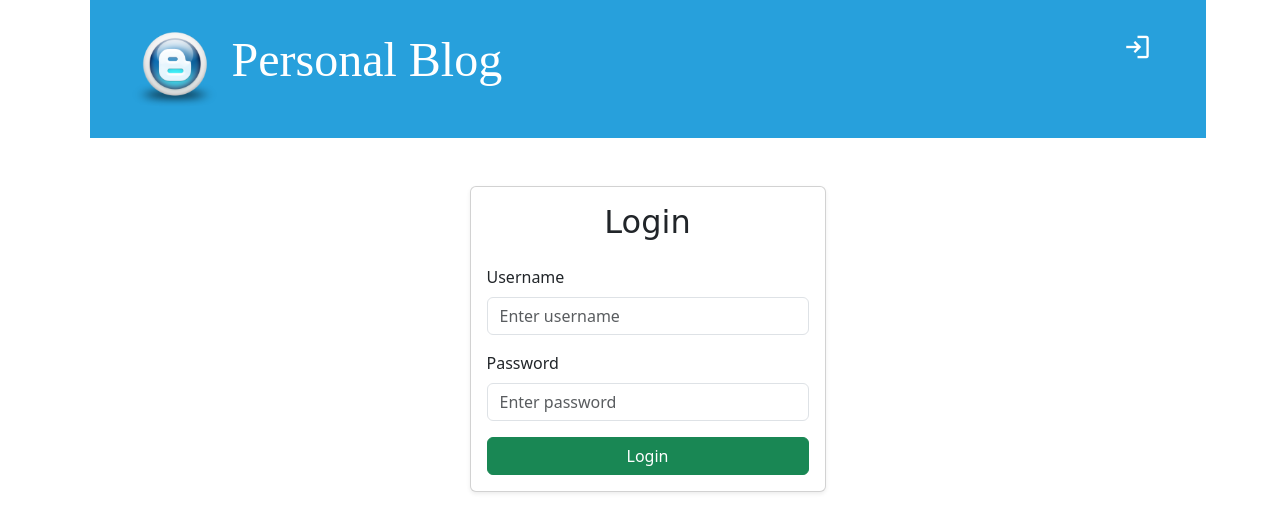
After one commit to ayushgiri5429/Personal_blog, a Django app: page /accounts/login/ in a window 1280 px wide. The commit adds this page. Shown: the top 532 px of the page. Run offline with Django 5.2, Linux system fonts and the light colour scheme; some libraries are stand-ins or nearby versions.

Commit message:
New feature Added

```diff
--- a/BLOG/settings.py
+++ b/BLOG/settings.py
@@ -121,3 +121,6 @@ STATICFILES_DIRS = ['static']
 # https://docs.djangoproject.com/en/5.2/ref/settings/#default-auto-field
 
 DEFAULT_AUTO_FIELD = 'django.db.models.BigAutoField'
+
+LOGIN_REDIRECT_URL = '/'
+LOGOUT_REDIRECT_URL = '/'
--- a/BLOG/urls.py
+++ b/BLOG/urls.py
@@ -17,7 +17,11 @@ Including another URLconf
 from django.contrib import admin
 from django.urls import path, include
 
+from django.contrib.auth import views as auth_views
+
 urlpatterns = [
     path('admin/', admin.site.urls),
     path("", include("blog_app.urls")),
+    path("accounts/login/", auth_views.LoginView.as_view(), name="login"),
+    path("accounts/logout/", auth_views.LogoutView.as_view(), name="logout"),
 ]
--- a/blog_app/urls.py
+++ b/blog_app/urls.py
@@ -5,4 +5,10 @@ from blog_app import views
 urlpatterns = [
     path("", views.post_list, name="post-list"),
     path("post-detail/<int:pk>/", views.post_detail, name="post-detail"),
+    path("draft-list/", views.draft_list, name="draft-list"),
+    path("draft-detail/<int:pk>", views.draft_detail, name="draft-detail"),
+    path("post-create/", views.post_create, name="post-create"),
+    path("post-update/<int:pk>/", views.post_update, name="post-update"),
+    path("post-delete/<int:pk>/", views.post_delete, name="post-delete"),
+    path("draft-publish/<int:pk>/", views.draft_publish, name="draft-publish"),
 ]
--- a/static/css/blog.css
+++ b/static/css/blog.css
@@ -68,7 +68,7 @@ h4 {
 }
 
 .lg-icons {
-  font-size: 60px !important;
+  font-size: 30px !important;
 }
 
 .link {
--- a/templates/base.html
+++ b/templates/base.html
@@ -4,13 +4,40 @@
 <head>
     <meta charset="utf-8">
     <meta name="viewport" content="width=device-width, initial-scale=1">
-    <title>Bootstrap demo</title>
+    <title>Personal Blog</title>
     <link href="{% static 'css/bootstrap.min.css' %}" rel="stylesheet">
+    <link rel="stylesheet" href="https://fonts.googleapis.com/css2?family=Material+Symbols+Outlined:opsz,wght,FILL,GRAD@20..48,100..700,0..1,-50..200" />
     <link href="{% static 'css/blog.css' %}" rel="stylesheet" >
 </head>
 <body>
     <div class="container">
         <header class="page-header">
+            <nav class="top-menu">
+
+                {% if request.user.is_authenticated %}
+
+                <a href="{% url 'post-create' %}" class="btn text-white">
+                    <span class="material-symbols-outlined lg-icons">add</span>
+                </a>
+
+                <a href="{% url 'draft-list' %}" class="btn text-white">
+                    <span class="material-symbols-outlined lg-icons">edit</span>
+                </a>
+
+                <form action="{% url 'logout' %}" method="post" class="d-inline">
+                {% csrf_token %}
+                    <button type="submit" class="btn text-white" aria-label="Logout">
+                        <span class="material-symbols-outlined lg-icons" aria-hidden="true">logout</span>
+                    </button>
+                </form>
+
+                {% else %}
+
+                <a href="{% url 'login' %}" class="btn text-white">
+                    <span class="material-symbols-outlined lg-icons">login</span>
+                </a>
+                {% endif %}
+            </nav>
             <h1>
                 <a href="/" class="text-decoration-none">
                     <img src="{% static 'img/favicon.ico' %}"
--- a/templates/post_detail.html
+++ b/templates/post_detail.html
@@ -10,8 +10,8 @@
         </h1>
         {% if request.user.is_authenticated %}
         <div class="mt-2 my-2">
-            <a href="#" class="btn btn-primary">Edit</a>
-            <a href="#" class="btn btn-danger">Delete</a>
+            <a href="{% url 'post-update' post.pk %}" class="btn btn-primary">Edit</a>
+            <a href="{% url 'post-delete' post.pk %}" class="btn btn-danger">Delete</a>
         </div>
         {% endif %}
         <div class="date author">@{{ post.author.username }}</div>
--- /dev/null
+++ b/templates/registration/login.html
@@ -0,0 +1,39 @@
+{% extends "base.html" %}
+
+{% block content %}
+<div class="row justify-content-center mt-5">
+    <div class="col-md-6 col-lg-4">
+        <div class="card shadow-sm">
+            <div class="card-body">
+                <h2 class="card-title text-center mb-4">Login</h2>
+                <form method="post">
+                    {% csrf_token %}
+
+                    <div class="mb-3">
+                        <label for="username" class="form-label">Username</label>
+                        <input type="text"
+                                class="form-control"
+                                name="username"
+                                id="username"
+                                placeholder="Enter username"
+                                autocomplete="username" >
+                    </div>
+
+                    <div class="mb-3">
+                        <label for="password" class="form-label">Password</label>
+                        <input type="password"
+                                class="form-control"
+                                name="password"
+                                id="password"
+                                placeholder="Enter password"
+                                autocomplete="current-password">
+                    </div>
+                    <div class="d-grid">
+                        <button type="submit" class="btn btn-success">Login</button>
+                    </div>
+                </form>
+            </div>
+        </div>
+    </div>
+</div>
+{% endblock content %}
```
Also changed, not shown: blog_app/forms.py (added, +10 -0 lines), blog_app/views.py (+94 -1 lines), templates/draft_detail.html (added, +26 -0 lines), templates/draft_list.html (added, +20 -0 lines), templates/post_create.html (added, +10 -0 lines), db.sqlite3.
